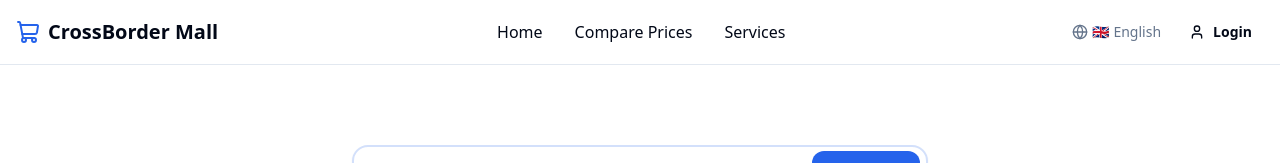
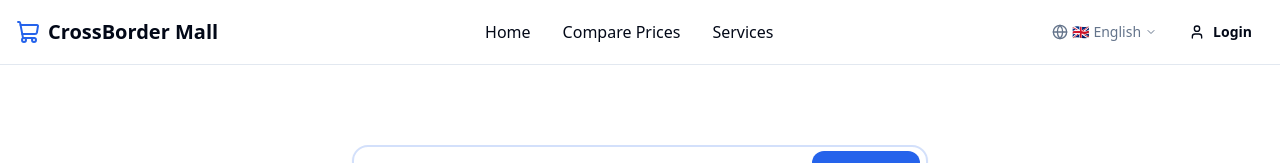
Before and after one commit to waao1886/crossborder-mall, a Next.js app: page /en in a window 1280 px wide. Shown: the top 163 px of the page. Built offline with nearby package versions, Linux system fonts and the light colour scheme.

Commit message:
style: language switcher - add chevron arrow + reduce hover sensitivity

```diff
--- a/src/components/layout/LanguageSwitcher.tsx
+++ b/src/components/layout/LanguageSwitcher.tsx
@@ -1,7 +1,7 @@
 "use client"
 
 import { usePathname } from "@/i18n/routing"
-import { Globe } from "lucide-react"
+import { Globe, ChevronDown } from "lucide-react"
 
 const languages = [
   { code: "en", label: "English", flag: "🇬🇧" },
@@ -32,13 +32,16 @@ export default function LanguageSwitcher() {
   const currentLang = languages.find((l) => l.code === currentLocale)
 
   return (
-    <div className="relative group">
-      <button className="flex items-center gap-1 text-sm text-muted-foreground hover:text-foreground transition-colors px-2 py-1 rounded-md hover:bg-accent">
+    <div className="relative group/lang">
+      <button className="flex items-center gap-1 text-sm text-muted-foreground hover:text-foreground transition-colors px-3 py-2 rounded-md hover:bg-accent cursor-pointer">
         <Globe className="h-4 w-4" />
         <span>{currentLang?.flag}</span>
         <span className="hidden sm:inline">{currentLang?.label}</span>
+        <ChevronDown className="h-3 w-3" />
       </button>
-      <div className="absolute right-0 top-full mt-1 bg-popover border rounded-md shadow-lg p-1 hidden group-hover:block z-50 min-w-[180px]">
+      {/* invisible bridge to prevent flicker when moving mouse to dropdown */}
+      <div className="absolute left-0 right-0 top-full h-2" />
+      <div className="absolute right-0 top-full mt-0 bg-popover border rounded-md shadow-lg p-1 hidden group-hover/lang:block z-50 min-w-[180px]">
         {languages.map((lang) => (
           <button
             key={lang.code}
```
